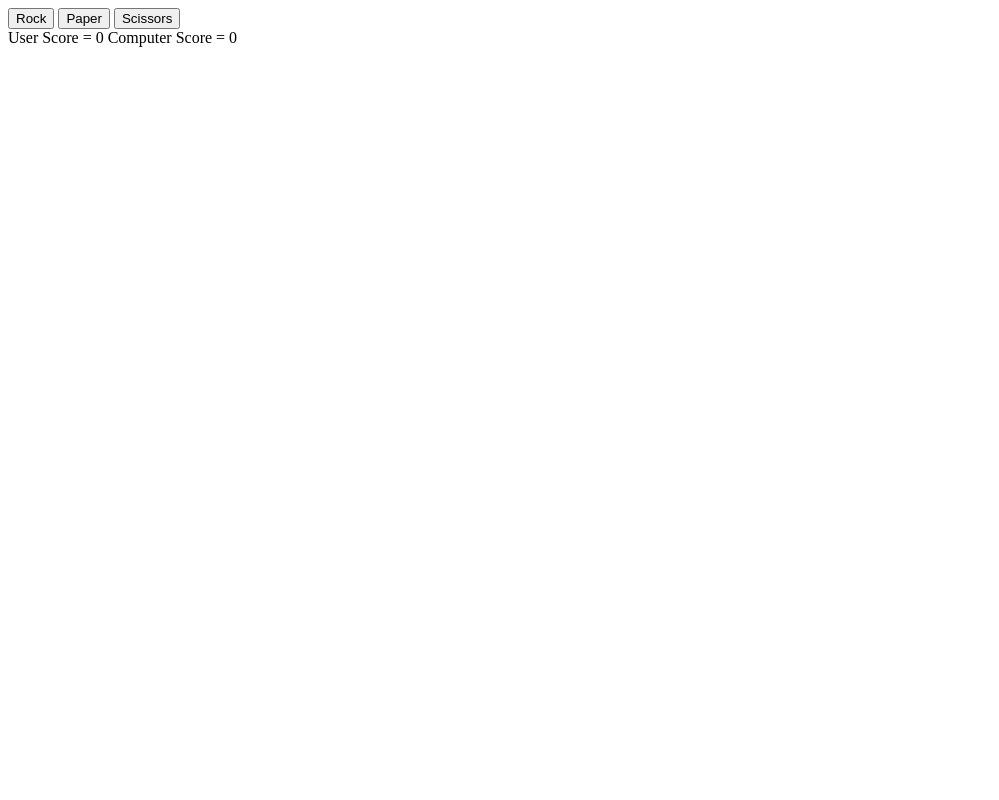
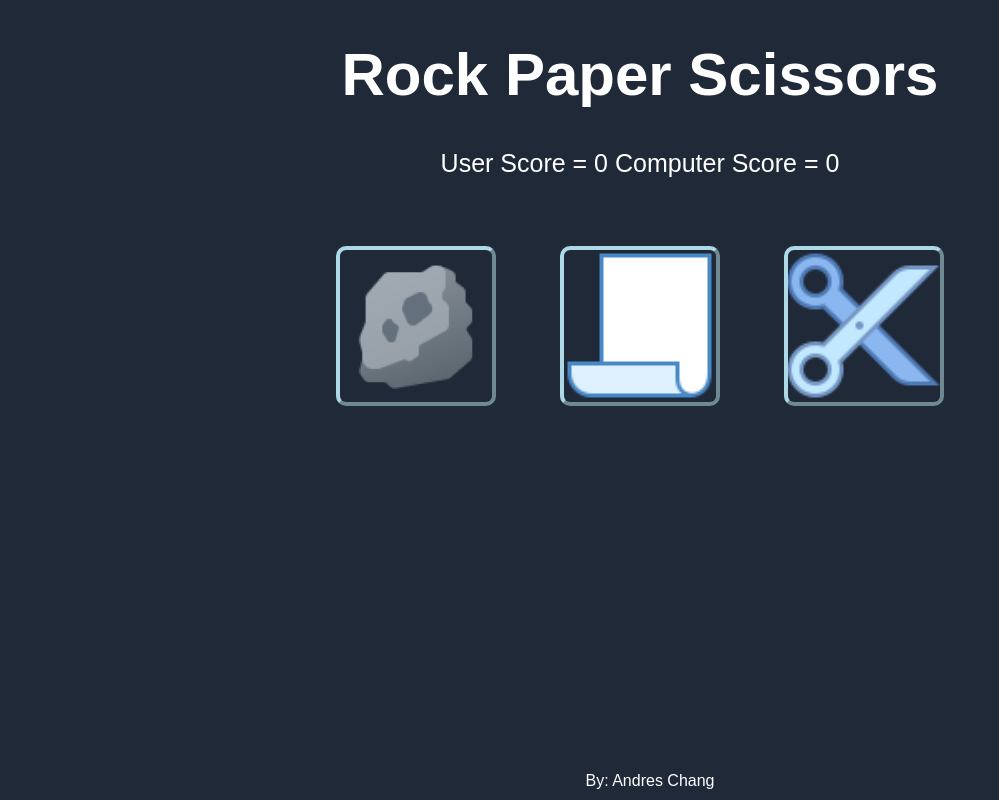
Before and after one commit to gnahc2305/rock-paper-scissors, a plain HTML site: page index.html in a window 1280 px wide. Shown: the whole page, without its empty margins (0-999 px from the left). Drawn offline with Linux system fonts and the light colour scheme.

Commit message:
Finish Styling the page

```diff
--- a/app.js
+++ b/app.js
@@ -6,16 +6,15 @@ const computerResults = document.querySelector('.computerChoiceContainer');
 const userScore_span = document.getElementById('userScore');
 const computerScore_span = document.getElementById('computerScore');
 
+let playerScore = 0;
+let computerScore = 0;
+
 function getComputerChoice() {
     const choices = ['Rock', 'Paper', 'Scissors']
     const randomNumber = Math.floor(Math.random() * 3);
     return choices[randomNumber];
 }
 
-let playerScore = 0;
-let computerScore = 0;
-
-// const computerSelection = getComputerChoice();
 
 function win() {
     playerScore++;
@@ -41,30 +40,6 @@ function endofGame() {
         alert('You Lose!');
     }
 }
-
-// endofGame();
-
-// function game(userChoice) {
-//     const computerChoice = getComputerChoice();
-//     console.log('user choice: ' + userChoice);
-//     console.log('computer choice: ' + computerChoice);
-// }
-
-// function main() {
-//     rockButton.addEventListener('click', function() {
-//         game('rock');
-//     })
-
-//     paperButton.addEventListener('click', function() {
-//         game('paper');
-//     })
-
-//     scissorsButton.addEventListener('click', function() {
-//         game('scissors');
-//     })
-// }
-
-// main();
 
 function playRound(playerSelection) {
     const computerChoice = getComputerChoice();
@@ -104,7 +79,7 @@ function playRound(playerSelection) {
     endofGame();
 }
 
-
+function main() {
     rockButton.addEventListener('click', function(e) {
         getComputerChoice();
         playRound('rock');
@@ -119,3 +94,6 @@ scissorsButton.addEventListener('click', function(e) {
         getComputerChoice();
         playRound('scissors');
     });
+}
+
+main();
--- a/index.html
+++ b/index.html
@@ -4,22 +4,33 @@
     <meta charset="UTF-8">
     <meta http-equiv="X-UA-Compatible" content="IE=edge">
     <meta name="viewport" content="width=device-width, initial-scale=1.0">
+    <link rel="stylesheet" href="style.css">
     <title>Rock Paper Scissors</title>
 </head>
 <body>
-    <button id="rbtn">Rock</button>
-    <button id="pbtn">Paper</button>
-    <button id ="sbtn">Scissors</button>
-
-    <div class="computerChoiceContainer"></div>
-    <div class="resultsContainer"></div>
+    <div id="header">
+        <h1>Rock Paper Scissors</h1>
+    </div>
 
     <div class="scores">
         <span id="userScore">User Score = 0</span>
         <span id="computerScore">Computer Score = 0</span>
     </div>
 
+    <div class="buttonsContainer">
+        <div class="Buttons">
+            <button id="rbtn"></button>
+            <button id="pbtn"></button>
+            <button id ="sbtn"></button>
+        </div>
+    </div>
 
+    <div class="computerChoiceContainer"></div>
+
+    <div class="resultsContainer"></div>
+
+
+    <footer>By: Andres Chang</footer>
     <script src="app.js"></script>
 </body>
 </html>
--- /dev/null
+++ b/style.css
@@ -0,0 +1,83 @@
+* {
+    background-color: #1f2938;
+    font-family: Arial, Helvetica, sans-serif;
+    color: white;
+}
+
+footer {
+    position: fixed;
+    left: 0;
+    bottom: 0;
+    width: 100%;
+    text-align: center;
+    padding: 10px;
+}
+
+#header {
+    text-align: center;
+    font-size: 30px;
+}
+
+.scores {
+    text-align: center;
+    font-size: 25px;
+}
+
+#rbtn {
+    background-image: url(images/rocktwo.png);
+    background-repeat: no-repeat;
+    background-position: 50% 50%;
+    height: 160px;
+    width: 160px;
+    margin: 0px 30px;
+}
+
+#rbtn:hover {
+    border-color: yellow;
+}
+
+#pbtn {
+    background-image: url(images/paper2.png);
+    background-repeat: no-repeat;
+    background-position: 50% 50%;
+    height: 160px;
+    width: 160px;
+    margin: 0px 30px;
+}
+
+#sbtn {
+    background-image: url(images/scissors2.png);
+    background-repeat: no-repeat;
+    background-position: 50% 50%;
+    height: 160px;
+    width: 160px;
+    margin: 20px 30px;
+}
+
+button {
+    /* margin-top: rem; */
+    margin-bottom: 2rem;
+    border-radius: 10px;
+    border-width: 4px;
+    border-color: lightblue;
+}
+
+.buttonsContainer {
+    text-align: center;
+    margin: 3rem;
+}
+
+button:hover {
+    border-color: yellow;
+    transition: 0.3s;
+}
+
+.computerChoiceContainer {
+    text-align: center;
+    font-size: 25px;
+}
+
+.resultsContainer {
+    text-align: center;
+    font-size: 25px;
+}
```
Also changed, not shown: images/paper (Large) (1).png (added), images/paper (Large).png (added), images/paper.png (added), images/paper2.png (added), images/rock.png (added), images/rocktwo.png (added), images/scissors.png (added), images/scissors2.png (added), 3 other files. Lines whose indentation alone changed are shown as unchanged.
